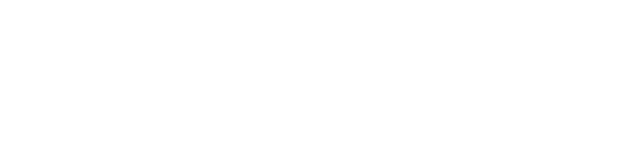
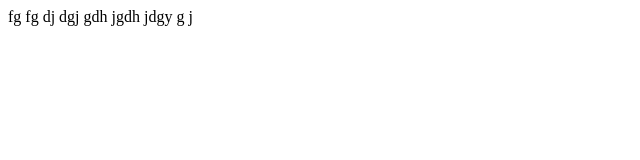
Before and after one commit to denissvetlichnii/test-repo, a plain HTML site: page index.html in a window 1280 px wide. Shown: the whole page, without its empty margins (0-640 px from the left). Drawn offline with Linux system fonts and the light colour scheme.

Commit message:
Update index.html

```diff
--- a/index.html
+++ b/index.html
@@ -6,6 +6,6 @@
     <title>Document</title>
 </head>
 <body>
-
+    fg fg dj dgj gdh jgdh jdgy g j
 </body>
 </html>
```
